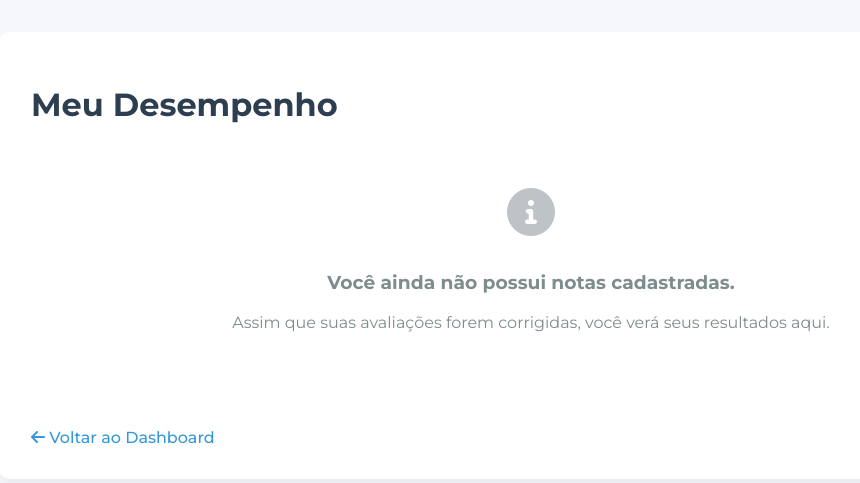
After one commit to GenteECultura/academia-de-lideres, a Flask app: page /notas in a window 1280 px wide. The commit adds this page. Shown: the top 483 px of the page, without its empty margins (109-969 px from the left). Run offline with Flask 3, Linux system fonts and the light colour scheme.

Commit message:
atualizando

```diff
--- a/app.py
+++ b/app.py
@@ -77,6 +77,14 @@ def load_user(user_id):
 def home():
     return render_template('index.html')
 
+@app.route("/notas")
+def notas():
+    # Simulação de dados vindos de projetos com notas
+    projetos_com_notas = []  # Ex: [{'nome': 'Projeto 1', 'nota': 85}, {'nome': 'Projeto 2', 'nota': 92}]
+
+    return render_template("notas.html", projetos_com_notas=projetos_com_notas)
+
+
 
 @app.route('/enter')
 def enter():
@@ -142,7 +150,24 @@ def login():
 def user_dashboard():
     nome_usuario = current_user.name or current_user.username
     foto_usuario = url_for('static', filename='assets/images/foto_padrao.png')
-    return render_template('user_dashboard.html', nome_usuario=nome_usuario, foto_usuario=foto_usuario)
+
+    # Buscar projetos do usuário no Xano
+    projetos = xano_request("projetos", params={"aluno_id": current_user.id}) or []
+
+    qtd_projetos = len(projetos)
+
+    # Calcular média das notas, apenas se existirem projetos com nota
+    notas = [p.get("nota") for p in projetos if p.get("nota") is not None]
+    media_notas = round(sum(notas) / len(notas), 1) if notas else None
+
+    return render_template(
+        'user_dashboard.html',
+        nome_usuario=nome_usuario,
+        foto_usuario=foto_usuario,
+        qtd_projetos=qtd_projetos,
+        media_notas=media_notas
+    )
+
 
 
 @app.route('/admin/dashboard')
--- a/templates/forum.html
+++ b/templates/forum.html
@@ -80,8 +80,6 @@
         <label for="texto">Compartilhe algo com sua turma:</label>
         <textarea name="texto" id="texto" rows="4" placeholder="Digite sua mensagem aqui..." required></textarea>
 
-        <label for="imagem">Adicionar imagem (opcional):</label>
-        <input type="file" name="imagem" id="imagem" accept="image/*">
 
         <button type="submit"><i class="fas fa-paper-plane"></i> Publicar</button>
     </form>
--- /dev/null
+++ b/templates/notas.html
@@ -0,0 +1,107 @@
+<!DOCTYPE html>
+<html lang="pt-BR">
+<head>
+  <meta charset="UTF-8" />
+  <meta name="viewport" content="width=device-width, initial-scale=1.0"/>
+  <title>Meu Desempenho | Academia de Excelência</title>
+  <link href="https://fonts.googleapis.com/css2?family=Montserrat:wght@300;400;500;600;700&display=swap" rel="stylesheet"/>
+  <link rel="stylesheet" href="https://cdnjs.cloudflare.com/ajax/libs/font-awesome/6.0.0-beta3/css/all.min.css"/>
+
+  <style>
+    body {
+      font-family: 'Montserrat', sans-serif;
+      background-color: #f5f7fa;
+      margin: 0;
+      padding: 0;
+    }
+
+    .container {
+      max-width: 1000px;
+      margin: 2rem auto;
+      padding: 2rem;
+      background-color: white;
+      border-radius: 10px;
+      box-shadow: 0 4px 6px rgba(0,0,0,0.05);
+    }
+
+    h1 {
+      color: #2c3e50;
+      margin-bottom: 1rem;
+      font-size: 2rem;
+    }
+
+    .no-data {
+      text-align: center;
+      padding: 3rem 1rem;
+      color: #7f8c8d;
+    }
+
+    .no-data i {
+      font-size: 3rem;
+      margin-bottom: 1rem;
+      color: #bdc3c7;
+    }
+
+    .back-link {
+      display: inline-block;
+      margin-top: 2rem;
+      text-decoration: none;
+      color: #3498db;
+      font-weight: 500;
+    }
+
+    .back-link:hover {
+      text-decoration: underline;
+    }
+
+    .metrics {
+      display: grid;
+      grid-template-columns: repeat(auto-fit, minmax(200px, 1fr));
+      gap: 1.5rem;
+      margin-top: 2rem;
+    }
+
+    .metric-card {
+      background: #ecf0f1;
+      padding: 1.5rem;
+      border-radius: 8px;
+      text-align: center;
+    }
+
+    .metric-card h2 {
+      margin: 0;
+      font-size: 1.5rem;
+      color: #2c3e50;
+    }
+
+    .metric-card p {
+      margin: 0.5rem 0 0;
+      color: #7f8c8d;
+    }
+  </style>
+</head>
+<body>
+  <div class="container">
+    <h1>Meu Desempenho</h1>
+
+    {% if notas and notas|length > 0 %}
+      <div class="metrics">
+        {% for nota in notas %}
+          <div class="metric-card">
+            <h2>{{ nota.valor }}%</h2>
+            <p>{{ nota.descricao }}</p>
+          </div>
+        {% endfor %}
+      </div>
+    {% else %}
+      <div class="no-data">
+        <i class="fas fa-info-circle"></i>
+        <h3>Você ainda não possui notas cadastradas.</h3>
+        <p>Assim que suas avaliações forem corrigidas, você verá seus resultados aqui.</p>
+      </div>
+    {% endif %}
+
+    <a href="/" class="back-link"><i class="fas fa-arrow-left"></i> Voltar ao Dashboard</a>
+  </div>
+</body>
+</html>
```
Also changed, not shown: templates/user_dashboard.html (+25 -14 lines).
